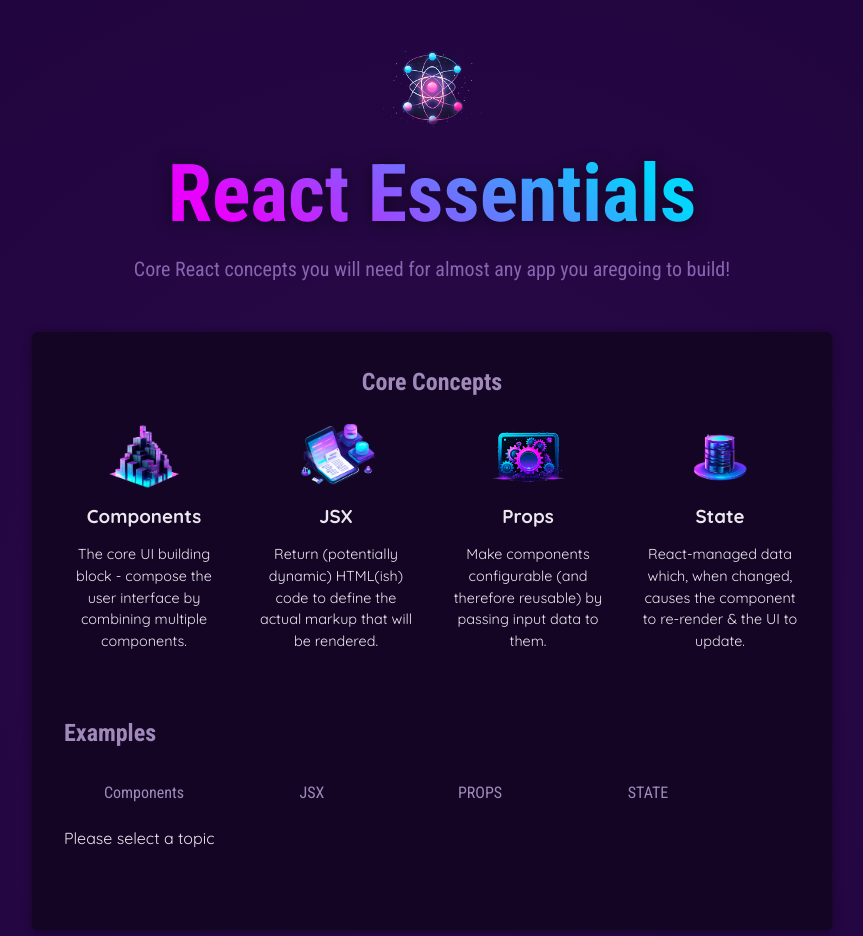
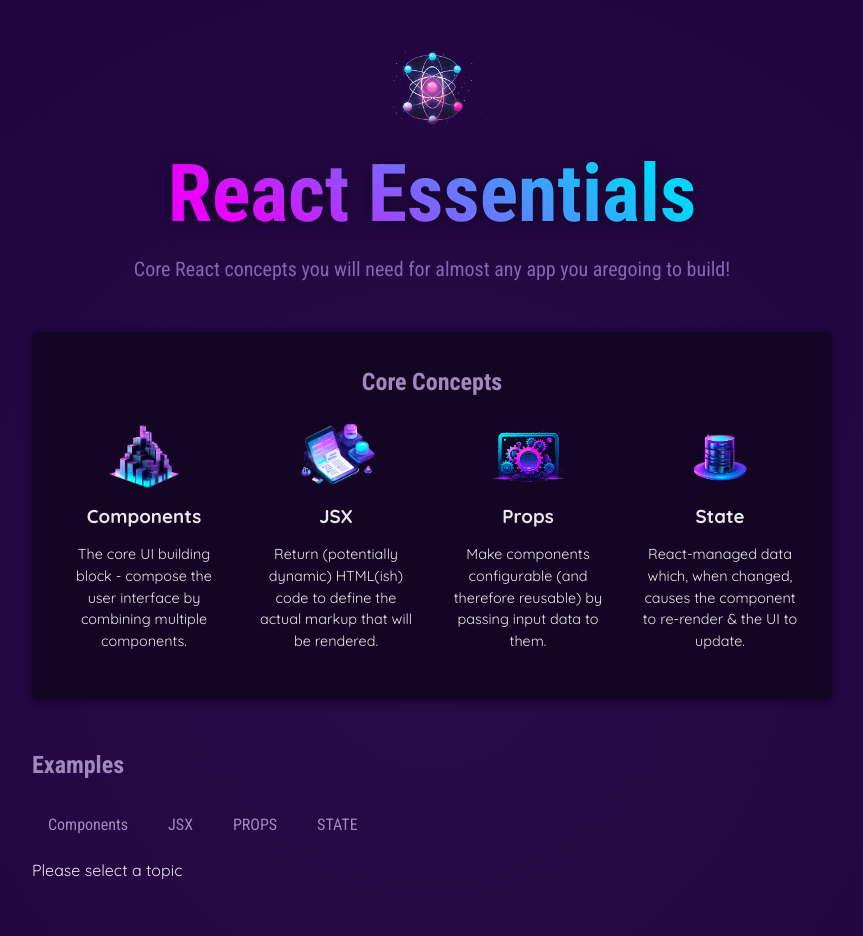
Before and after one commit to FerencFarkas22/react-projectek, a React (Vite) app in the folder 01-starting-project/: page / in a window 1280 px wide. Shown: the top 936 px of the page, without its empty margins (208-1071 px from the left). Built offline with nearby package versions, Linux system fonts and the light colour scheme.

Commit message:
Split the App component into more component

```diff
--- a/01-starting-project/src/App.jsx
+++ b/01-starting-project/src/App.jsx
@@ -1,72 +1,19 @@
-import { useState } from "react";
-import { CORE_CONCEPTS } from "./data";
 import Header from "./components/Header/Header";
-import CoreConcept from "./components/CoreContept"
-import TabButton from "./components/TabButton";
-import { EXAMPLES } from "./data-with-examples";
-function App() {
-  const [selectedTopic, setSelectedTopic] = useState()
-
-  function handleSelect(selectedButton) {
-    // selectedButton => components, jsx, props, state
-    setSelectedTopic(selectedButton);
-  }
-  return (
-    <div>
-      <Header />
-      <main>
-        <section id="core-concepts">
-          <h2>Core Concepts</h2>
-          <ul>
-            {CORE_CONCEPTS.map((item) =>(
-               <CoreConcept key={item.title} {...item} />
-               ))}
-            {/*
-           <CoreConcept title={CORE_CONCEPTS[0].title} description={CORE_CONCEPTS[0].description}
-              image={CORE_CONCEPTS[0].image} /> Megjelenítés egyik módja
-            <CoreConcept {...CORE_CONCEPTS[1]} /> Megjelenítés másik módja
-            <CoreConcept {...CORE_CONCEPTS[2]} />
-            <CoreConcept {...CORE_CONCEPTS[3]} />
-          */}
-          </ul>
-          <section id="examples">
-            <h2>Examples</h2>
-            <menu>
-              <TabButton isSelected={selectedTopic === 'components'} onSelect={() => handleSelect("components")}>Components</TabButton>
-              <TabButton isSelected={selectedTopic === 'jsx'} onSelect={() => handleSelect("jsx")}>JSX</TabButton>
-              <TabButton isSelected={selectedTopic === 'props'} onSelect={() => handleSelect("props")}>PROPS</TabButton>
-              <TabButton isSelected={selectedTopic === 'state'} onSelect={() => handleSelect("state")}>STATE</TabButton>
-            </menu>
-
-
-            {/*
-         {!selectedTopic ?
-              <p>Please select a topic</p>
-               :
-              <div id="tab-content">
-                <h3>{EXAMPLES[selectedTopic].title}</h3>
-                <p>{EXAMPLES[selectedTopic].description}</p>
-                <pre><code>{EXAMPLES[selectedTopic].code}</code></pre>
-              </div>}
-        */}
-
-            {!selectedTopic && <p>Please select a topic</p>}
-
-            {selectedTopic && (
-              <div id="tab-content">
-                <h3>{EXAMPLES[selectedTopic].title}</h3>
-                <p>{EXAMPLES[selectedTopic].description}</p>
-                <pre><code>{EXAMPLES[selectedTopic].code}</code></pre>
-              </div>
-            )}
+import CoreConcepts from "./components/CoreConcepts";
+import Examples from "./components/Examples";
 
 
 
-          </section>
-        </section>
+function App() {
+  return (
+    <>
+      <Header />
+      <main>
+       <CoreConcepts/>
+          <Examples/>
         <h2>Time to get started!</h2>
       </main>
-    </div>
+    </>
   );
 }
 
--- /dev/null
+++ b/01-starting-project/src/components/CoreConcepts.jsx
@@ -0,0 +1,23 @@
+import { CORE_CONCEPTS } from "../data";
+import CoreConcept from "./CoreContept"
+
+
+export default function CoreConcepts() {
+    return(
+        <section id="core-concepts">
+        <h2>Core Concepts</h2>
+        <ul>
+          {CORE_CONCEPTS.map((item) =>(
+             <CoreConcept key={item.title} {...item} />
+             ))}
+          {/*
+         <CoreConcept title={CORE_CONCEPTS[0].title} description={CORE_CONCEPTS[0].description}
+            image={CORE_CONCEPTS[0].image} /> Megjelenítés egyik módja
+          <CoreConcept {...CORE_CONCEPTS[1]} /> Megjelenítés másik módja
+          <CoreConcept {...CORE_CONCEPTS[2]} />
+          <CoreConcept {...CORE_CONCEPTS[3]} />
+        */}
+        </ul>
+        </section>
+    );
+}
--- /dev/null
+++ b/01-starting-project/src/components/Examples.jsx
@@ -0,0 +1,44 @@
+import { useState } from "react";
+import TabButton from "./TabButton";
+import {EXAMPLES} from "../data-with-examples"
+
+export default function Examples() {
+    const [selectedTopic, setSelectedTopic] = useState()
+
+    function handleSelect(selectedButton) {
+        // selectedButton => components, jsx, props, state
+        setSelectedTopic(selectedButton);
+      }
+
+    return(
+        <section id="examples">
+            <h2>Examples</h2>
+            <menu>
+              <TabButton isSelected={selectedTopic === 'components'} onSelect={() => handleSelect("components")}>Components</TabButton>
+              <TabButton isSelected={selectedTopic === 'jsx'} onSelect={() => handleSelect("jsx")}>JSX</TabButton>
+              <TabButton isSelected={selectedTopic === 'props'} onSelect={() => handleSelect("props")}>PROPS</TabButton>
+              <TabButton isSelected={selectedTopic === 'state'} onSelect={() => handleSelect("state")}>STATE</TabButton>
+            </menu>
+
+            {/*
+         {!selectedTopic ?
+              <p>Please select a topic</p>
+               :
+              <div id="tab-content">
+                <h3>{EXAMPLES[selectedTopic].title}</h3>
+                <p>{EXAMPLES[selectedTopic].description}</p>
+                <pre><code>{EXAMPLES[selectedTopic].code}</code></pre>
+              </div>}
+        */}
+
+            {!selectedTopic && <p>Please select a topic</p>}
+            {selectedTopic && (
+              <div id="tab-content">
+                <h3>{EXAMPLES[selectedTopic].title}</h3>
+                <p>{EXAMPLES[selectedTopic].description}</p>
+                <pre><code>{EXAMPLES[selectedTopic].code}</code></pre>
+              </div>
+            )}
+        </section>
+    )
+}
--- a/01-starting-project/src/components/TabButton.jsx
+++ b/01-starting-project/src/components/TabButton.jsx
@@ -1,9 +1,9 @@
-export default function TabButton({ children, onSelect, isSelected }) {
+export default function TabButton({ children, onSelect, cica }) {
 
 
     return(
     <li>
-        <button className={isSelected ? "active" : ''} onClick={onSelect}>{children}</button>
+        <button className={cica ? "active" : ''} onClick={onSelect}>{children}</button>
     </li>
     )
 }
```
